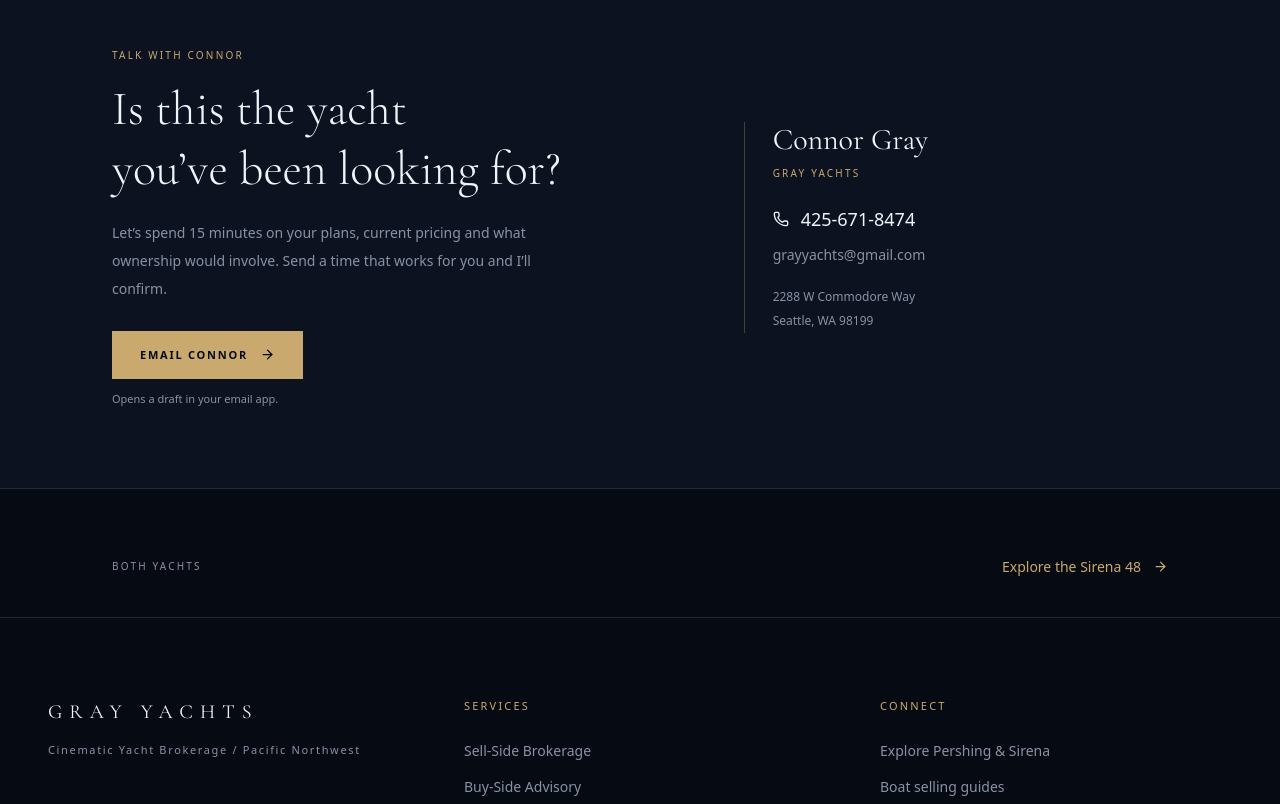
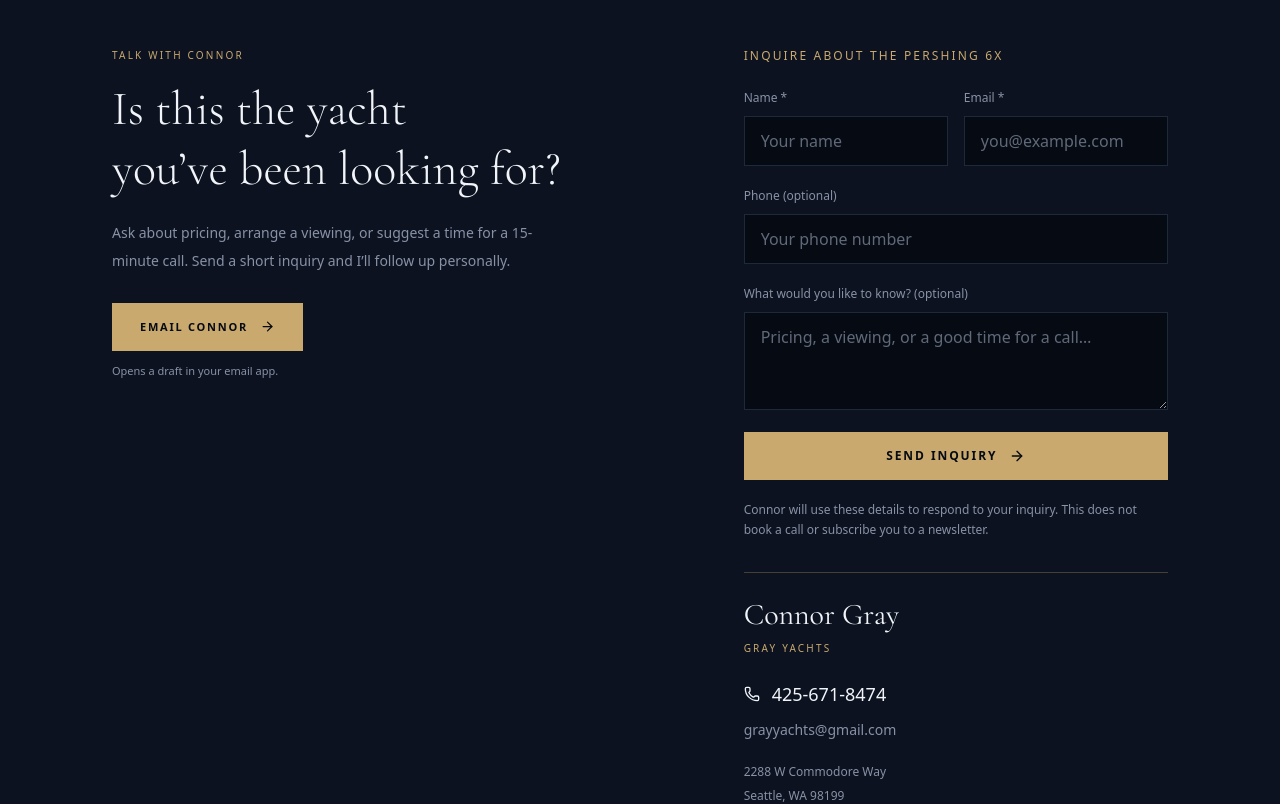
Before and after one commit to cgray787/GrayYachts.com, a Next.js app: page /yachts/pershing-6x in a window 1280 px wide. Shown: the part 4000-4804 px from the top of the page. Built offline with nearby package versions, Linux system fonts and the light colour scheme.

Commit message:
Add short yacht inquiry forms using existing inquiry delivery

```diff
--- a/src/components/marketing/campaign-yacht-page.tsx
+++ b/src/components/marketing/campaign-yacht-page.tsx
@@ -1,6 +1,7 @@
 /* eslint-disable @next/next/no-img-element */
 import Link from "next/link";
 import YachtFilm from "./yacht-film";
+import YachtInquiryForm from "./yacht-inquiry-form";
 import { ArrowRight, Phone } from "lucide-react";
 import { campaignYachts, discoveryEmail, type CampaignYacht } from "@/lib/campaign-yachts";
 
@@ -67,16 +68,17 @@
     <div>
      <p className={label + " text-gold"}>Talk with Connor</p>
      <h2 className={serif + " mt-4 text-4xl font-light leading-tight md:text-5xl"}>Is this the yacht<br/>you’ve been looking for?</h2>
-     <p className="mt-5 max-w-md text-sm leading-7 text-text-secondary">Let’s spend 15 minutes on your plans, current pricing and what ownership would involve. Send a time that works for you and I’ll confirm.</p>
+     <p className="mt-5 max-w-md text-sm leading-7 text-text-secondary">Ask about pricing, arrange a viewing, or suggest a time for a 15-minute call. Send a short inquiry and I’ll follow up personally.</p>
      <div className="mt-7"><a href={discoveryEmail(yacht.name)} className={cta}>Email Connor <ArrowRight size={15}/></a></div>
      <p className="mt-3 text-[11px] text-text-secondary">Opens a draft in your email app.</p>
     </div>
-    <address className="self-center border-l border-gold/30 pl-7 not-italic">
+    <div className="space-y-8"><YachtInquiryForm yacht={yacht.name}/>
+    <address className="border-t border-gold/30 pt-6 not-italic">
      <p className={serif + " text-3xl"}>Connor Gray</p><p className={label + " mt-2 text-gold"}>Gray Yachts</p>
      <a href="tel:+14256718474" className="mt-6 flex items-center gap-3 text-lg hover:text-gold"><Phone size={16}/>425-671-8474</a>
      <a href="mailto:grayyachts@gmail.com" className="mt-3 block break-all text-sm text-text-secondary hover:text-gold">grayyachts@gmail.com</a>
      <p className="mt-5 text-xs leading-6 text-text-secondary">2288 W Commodore Way<br/>Seattle, WA 98199</p>
-    </address>
+    </address></div>
    </div>
   </section>
 
--- /dev/null
+++ b/src/components/marketing/yacht-inquiry-form.tsx
@@ -0,0 +1,41 @@
+"use client";
+
+import {useId, useState} from "react";
+import {ArrowRight, Check} from "lucide-react";
+
+export default function YachtInquiryForm({yacht}:{yacht:string}) {
+ const id=useId();
+ const [status,setStatus]=useState<"idle"|"sending"|"sent"|"error">("idle");
+ const [error,setError]=useState("");
+ async function submit(event:React.FormEvent<HTMLFormElement>){
+  event.preventDefault();
+  if(status==="sending") return;
+  const form=event.currentTarget;
+  const data=new FormData(form);
+  setStatus("sending");setError("");
+  try{
+   const response=await fetch("/api/inquiry",{method:"POST",headers:{"Content-Type":"application/json"},body:JSON.stringify({name:data.get("name"),email:data.get("email"),phone:data.get("phone"),message:data.get("message"),company:data.get("company"),vessel:yacht})});
+   const result=await response.json();
+   if(!response.ok || !result.ok) throw new Error(response.status===429?"Please wait a moment before trying again.":"Your inquiry couldn’t be sent. Please try again or contact Connor directly below.");
+   setStatus("sent");form.reset();
+  }catch(e){setStatus("error");setError(e instanceof Error?e.message:"Please try again or contact Connor directly below.");}
+ }
+ const field="mt-2 w-full border border-border bg-bg-primary px-4 py-3 text-base text-text-primary placeholder:text-text-secondary/70 focus:outline-2 focus:outline-gold focus:outline-offset-2";
+ const label="text-xs text-text-secondary";
+ if(status==="sent") return <div role="status" className="border border-gold/40 bg-gold/5 p-8"><Check className="text-gold"/><h3 className="mt-4 font-[family-name:var(--font-cormorant)] text-3xl">Thank you for your inquiry.</h3><p className="mt-3 text-sm leading-6 text-text-secondary">Connor will follow up about the {yacht} using the contact details you provided.</p></div>;
+ return <form onSubmit={submit} aria-label={`${yacht} inquiry`} aria-busy={status==="sending"} className="space-y-5">
+  <p className="text-xs uppercase tracking-[0.18em] text-gold">Inquire about the {yacht}</p>
+  <div className="absolute left-[-9999px]" aria-hidden="true"><label>Company<input name="company" tabIndex={-1} autoComplete="off"/></label></div>
+  <fieldset disabled={status==="sending"} className="space-y-4 disabled:opacity-60">
+   <div className="grid gap-4 sm:grid-cols-2">
+    <div><label htmlFor={`${id}-name`} className={label}>Name <span aria-hidden="true">*</span></label><input id={`${id}-name`} name="name" autoComplete="name" maxLength={200} required className={field} placeholder="Your name"/></div>
+    <div><label htmlFor={`${id}-email`} className={label}>Email <span aria-hidden="true">*</span></label><input id={`${id}-email`} name="email" type="email" autoComplete="email" maxLength={200} required className={field} placeholder="you@example.com"/></div>
+   </div>
+   <div><label htmlFor={`${id}-phone`} className={label}>Phone (optional)</label><input id={`${id}-phone`} name="phone" type="tel" autoComplete="tel" maxLength={60} className={field} placeholder="Your phone number"/></div>
+   <div><label htmlFor={`${id}-message`} className={label}>What would you like to know? (optional)</label><textarea id={`${id}-message`} name="message" maxLength={5000} rows={3} className={field+" resize-y"} placeholder="Pricing, a viewing, or a good time for a call…"/></div>
+   <button type="submit" className="flex min-h-12 w-full items-center justify-center gap-3 bg-gold px-6 py-4 text-xs font-semibold uppercase tracking-[0.16em] text-bg-primary transition-colors hover:bg-gold-hover focus-visible:outline-2 focus-visible:outline-offset-4 focus-visible:outline-gold">{status==="sending"?"Sending…":"Send inquiry"}<ArrowRight size={16}/></button>
+  </fieldset>
+  {status==="error" && <p role="alert" className="text-sm leading-6 text-text-primary">{error} <a href="mailto:grayyachts@gmail.com" className="text-gold underline">Email Connor</a> or <a href="tel:+14256718474" className="text-gold underline">call 425-671-8474</a>.</p>}
+  <p className="text-xs leading-5 text-text-secondary">Connor will use these details to respond to your inquiry. This does not book a call or subscribe you to a newsletter.</p>
+ </form>;
+}
```
Also changed, not shown: 1 other file (tests, documents, lock files or other folders).
